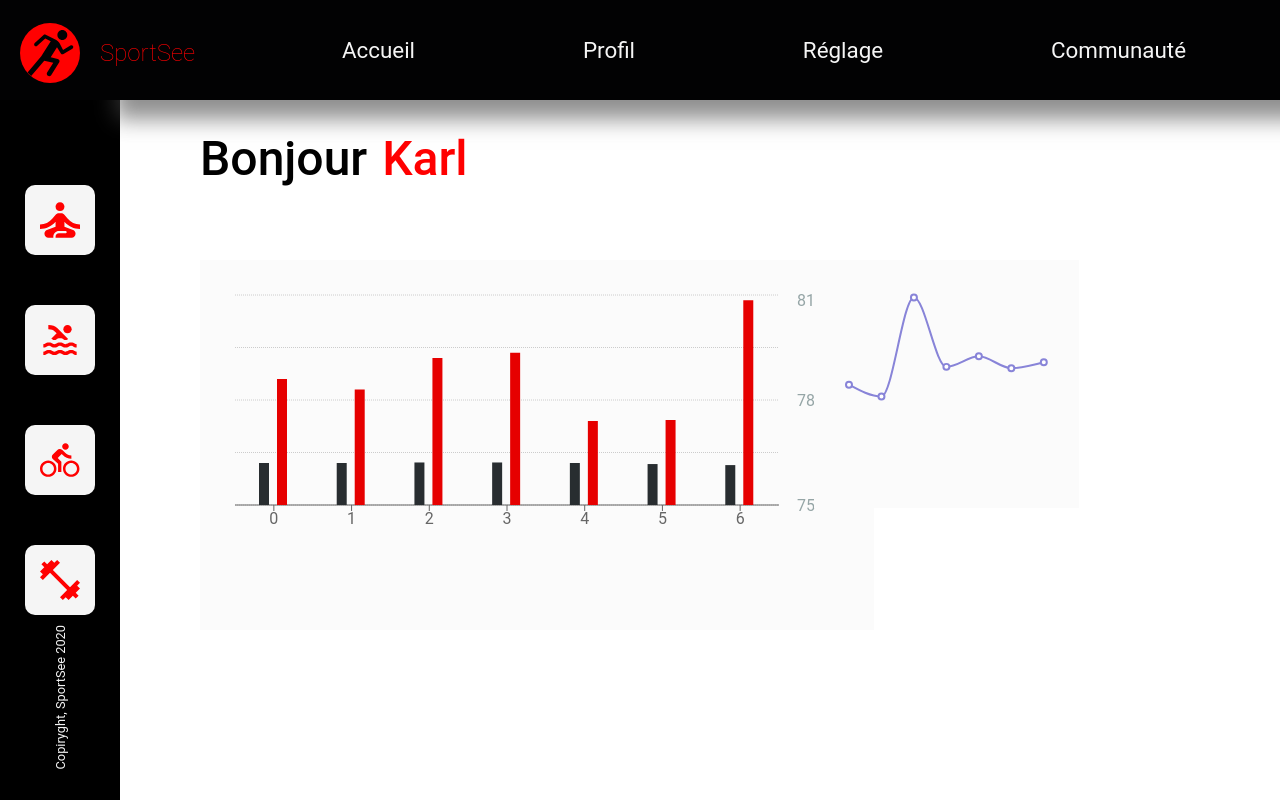
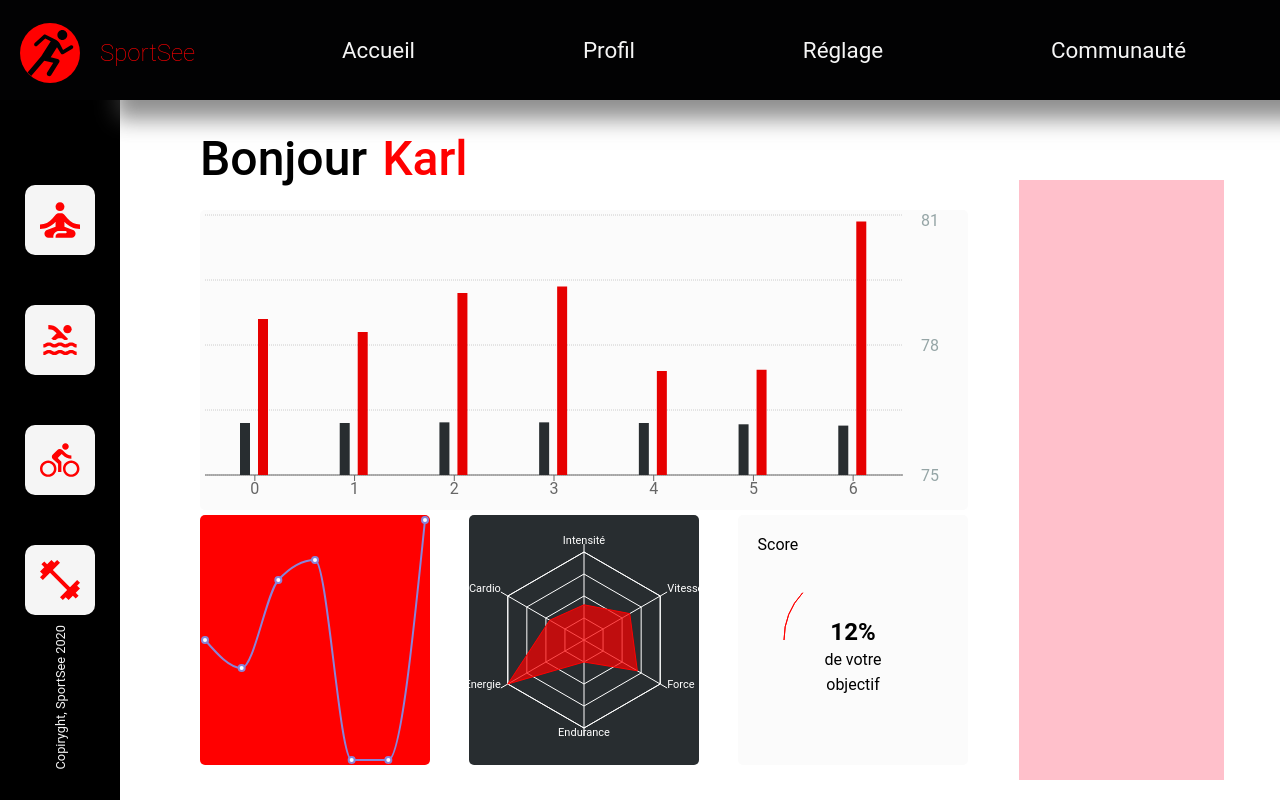
Before and after one commit to antoineThomasCode/AntoineThomas_12_210422, a React (Create React App) app in the folder sportsee/: page /12 in a window 1280 px wide. Built offline with nearby package versions, Linux system fonts and the light colour scheme.

Commit message:
added style for the dashboard

```diff
--- a/sportsee/src/components/AverageChart.jsx
+++ b/sportsee/src/components/AverageChart.jsx
@@ -1,57 +1,14 @@
 import React, { PureComponent } from 'react';
 import { LineChart, Line, XAxis, YAxis, CartesianGrid, Tooltip, Legend, ResponsiveContainer } from 'recharts';
 
-const data = [
-  {
-    name: 'Page A',
-    uv: 4000,
-    pv: 2400,
-    amt: 2400,
-  },
-  {
-    name: 'Page B',
-    uv: 3000,
-    pv: 1398,
-    amt: 2210,
-  },
-  {
-    name: 'Page C',
-    uv: 2000,
-    pv: 9800,
-    amt: 2290,
-  },
-  {
-    name: 'Page D',
-    uv: 2780,
-    pv: 3908,
-    amt: 2000,
-  },
-  {
-    name: 'Page E',
-    uv: 1890,
-    pv: 4800,
-    amt: 2181,
-  },
-  {
-    name: 'Page F',
-    uv: 2390,
-    pv: 3800,
-    amt: 2500,
-  },
-  {
-    name: 'Page G',
-    uv: 3490,
-    pv: 4300,
-    amt: 2100,
-  },
-];
 
-function AverageSession (){
+
+function AverageSession ({data}){
 
     return (
-      <ResponsiveContainer width="20%" height="20%">
+      <ResponsiveContainer className='average-session'>
         <LineChart width={100} height={100} data={data}>
-          <Line type="monotone" dataKey="pv" stroke="#8884d8" strokeWidth={2} />
+          <Line type="monotone" dataKey="sessionLength" stroke="#8884d8" strokeWidth={2} />
         </LineChart>
       </ResponsiveContainer>
     )
--- a/sportsee/src/components/BarChart.jsx
+++ b/sportsee/src/components/BarChart.jsx
@@ -1,11 +1,11 @@
 import React from 'react';
-import { BarChart, Bar, Cell, XAxis, YAxis, CartesianGrid, Tooltip, Legend, ResponsiveContainer } from 'recharts';
+import { BarChart, Bar, XAxis, YAxis, CartesianGrid, Tooltip, Legend, ResponsiveContainer } from 'recharts';
 
 
 function  BarChartUser ({data}) {
 
     return (
-        <ResponsiveContainer className='daily-graph'  width="30%" height="10%">
+    <ResponsiveContainer className='daily-graph'  width="100%" height="100%">
 
         <BarChart
           data={data}
@@ -25,8 +25,7 @@ function  BarChartUser ({data}) {
           <Tooltip />
 
           <Bar dataKey="kilogram" barSize={10} fill="#282D30"  />
-          <Bar dataKey="calories" barSize={10} fill="#E60000
-" />
+          <Bar dataKey="calories" barSize={10} fill="#E60000" />
         </BarChart>
       </ResponsiveContainer>
     )
--- /dev/null
+++ b/sportsee/src/components/Performance.jsx
@@ -0,0 +1,29 @@
+import React, { PureComponent } from 'react';
+import { Radar, RadarChart, PolarGrid, PolarAngleAxis, PolarRadiusAxis, ResponsiveContainer } from 'recharts';
+
+
+
+function Performance ({data}) {
+
+    function formatPolarAxis(value) {
+        if(value === 1) return "Intensité"
+        if(value === 2) return "Vitesse"
+        if(value === 3) return "Force"
+        if(value === 4) return "Endurance"
+        if(value === 5) return "Energie"
+        if(value === 6) return "Cardio"
+        return value
+      }
+
+    return (
+      <ResponsiveContainer className='perf-graph'>
+        <RadarChart cx="50%" cy="50%" outerRadius="80%" data={data}>
+          <PolarGrid stroke="white" />
+          <PolarAngleAxis dataKey="kind" tickFormatter={formatPolarAxis} stroke="white" fontSize="11px"  />
+          <PolarRadiusAxis stroke="transparent" fill="transparent"/>
+          <Radar  dataKey="value" stroke="#FF0101" fill="#FF0101" fillOpacity={0.7} />
+        </RadarChart>
+      </ResponsiveContainer>
+    )
+}
+export default Performance
--- /dev/null
+++ b/sportsee/src/components/ScoreChart.jsx
@@ -0,0 +1,77 @@
+import PropTypes from "prop-types";
+import { PieChart, Pie, Legend, ResponsiveContainer } from "recharts";
+
+
+function ScoreChart({ userScore, color }) {
+	// Build modelData with the score of the user & (1 - userScore)
+	const modelData = [
+		{ name: "score", value: 1 - userScore, stroke: 'transparent' },
+		{ name: "score", value: userScore, stroke: 'red' },
+	];
+
+	return (
+
+			<ResponsiveContainer className='score-chart'>
+				<PieChart margin={{ top: 10, bottom: 10 }}>
+					<text
+						dy="50%"
+						dx="50%"
+						textAnchor="middle"
+						fill={color.dark_grey}
+						style={{ fontSize: "24px" ,fontWeight: "bold"}}
+					>
+						{userScore * 100}%
+					</text>
+					<text
+						dy="60%"
+						dx="50%"
+						textAnchor="middle"
+						fill={color.grey}
+					>
+						de votre
+					</text>
+					<text
+						dy="70%"
+						dx="50%"
+						textAnchor="middle"
+						fill={color.grey}
+					>
+						objectif
+					</text>
+					<Pie
+						data={modelData}
+						dataKey="value"
+						nameKey="name"
+						cx="50%"
+						cy="50%"
+						innerRadius="60%"
+						outerRadius="60%"
+						fill={color.red}
+						startAngle={180}
+						endAngle={540}
+					/>
+					<Legend
+						verticalAlign="top"
+						align="left"
+						content={(payload) => (
+							<div
+								className="legend_text"
+								style={{
+									color: "black",
+									marginTop: "10px",
+									marginLeft: "20px",
+									opacity: "1",
+									position: "absolute",
+									top: "0",
+								}}
+							>
+								{payload.payload[0].value[0].toUpperCase() +
+									payload.payload[0].value.substring(1)}
+							</div>
+						)}
+					/>
+				</PieChart>
+			</ResponsiveContainer>
+	);
+}
+export default ScoreChart
--- a/sportsee/src/data/data.js
+++ b/sportsee/src/data/data.js
@@ -6,7 +6,7 @@ const userInfos = [
             lastName: 'Dovineau',
             age: 31,
         },
-        todayScore: 0.12,
+        score: 0.12,
         keyData: {
             calorieCount: 1930,
             proteinCount: 155,
--- a/sportsee/src/pages/profil.jsx
+++ b/sportsee/src/pages/profil.jsx
@@ -3,17 +3,29 @@ import "../scss/pages/profil.scss"
 
 import BarChartUser from "../components/BarChart";
 import AverageSession from "../components/AverageChart";
+import Performance from "../components/Performance";
+import ScoreChart from "../components/ScoreChart";
 
+const userIdFix = 12
 function Profil ({userInfos, userActivity, userPerformance, userAverageSession}) {
-    const currentUserInfo = userInfos.find(user => user.id === 12)
-    const currentUserActivity = userActivity.find(user => user.userId === 12)
+    const currentUserInfo = userInfos.find(user => user.id === userIdFix)
+    const currentUserActivity = userActivity.find(user => user.userId === userIdFix)
+    const currentUserAverageSession = userAverageSession.find(user => user.userId === userIdFix)
+    const currentUserPerformances = userPerformance.find(user => user.userId === userIdFix)
 
 
     return (
         <main className="main-profil">
            <h1>Bonjour  <span className="last-name"> {currentUserInfo.userInfos.firstName}</span> </h1>
-           <BarChartUser className="daily-activity-graph" data={currentUserActivity.sessions}/>
-           <AverageSession className='average-session-graph'/>
+           <div className="charts-container">
+                <BarChartUser className="daily-activity-graph" data={currentUserActivity.sessions}/>
+                <AverageSession className='average-session-graph' data={currentUserAverageSession.sessions}/>
+                <Performance data={currentUserPerformances.data} />
+                <ScoreChart userScore={currentUserInfo.score} color={'red'} />
+           </div>
+           <div className="logo-list">
+
+           </div>
         </main>
     )
 }
--- a/sportsee/src/scss/pages/profil.scss
+++ b/sportsee/src/scss/pages/profil.scss
@@ -6,6 +6,8 @@
     flex-wrap: wrap;
     width: 80%;
     height: 80vh;
+    column-gap: 20px;
+    justify-content: space-between;
     > h1 {
         display: flex;
         flex-basis: 100%;
@@ -18,28 +20,43 @@
             padding-left: 15px;
         }
     }
+    .charts-container {
+        margin-top: 30px;
+        display: flex;
+        flex-wrap: wrap;
+        height: 70vh;
+        flex-basis: 75%;
+        justify-content: space-between;
+    }
+    .logo-list {
+        flex-basis: 20%;
+        background-color: pink;
+        height: 75vh;
+    }
     .daily-graph {
-        flex-basis: 60%;
+        border-radius: 5px;
+        flex-basis: 100%;
+        height: 300px !important;
+        background-color: #FBFBFB
+        ;
+    }
+    .perf-graph {
+        border-radius: 5px;
+        flex-basis: 30%;
         height: 250px !important;
-
+        background-color: #282D30;         ;
     }
-    .recharts-wrapper {
-        background-color: #FBFBFB;
-        padding: 80px 30px 40px 30px;
-        position: relative;
-        bottom: 90px;
+    .average-session {
+        border-radius: 5px;
+        background-color: red;
+        flex-basis: 30%;
+        height: 250px !important;
     }
-    .recharts-surface {
-        height: 400px;
-        position: relative;
-        bottom: 50px;
-    }
-    .chart-container {
-        display: flex;
-        flex-basis: 100%;
-    }
-    .recharts-responsive-container {
-        background-color: red !important;
-    }
+   .score-chart {
+       border-radius:  5px;
+       height: 250px !important;
+       flex-basis: 30%;
+       background-color: #FBFBFB;
+   }
 
 }
```
